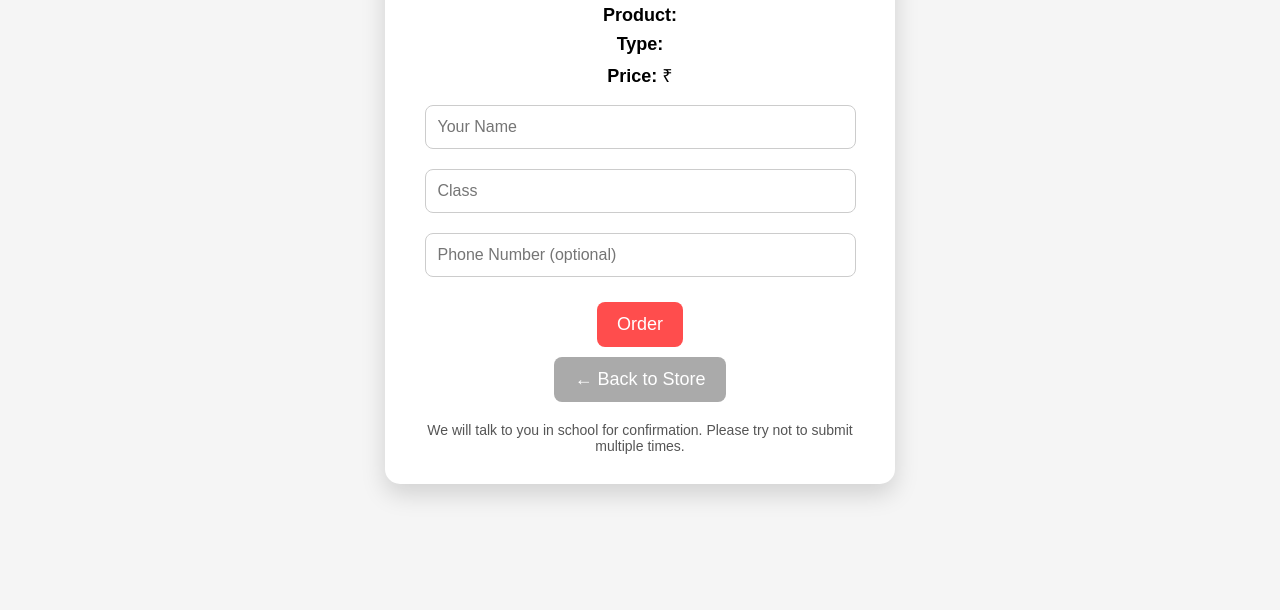
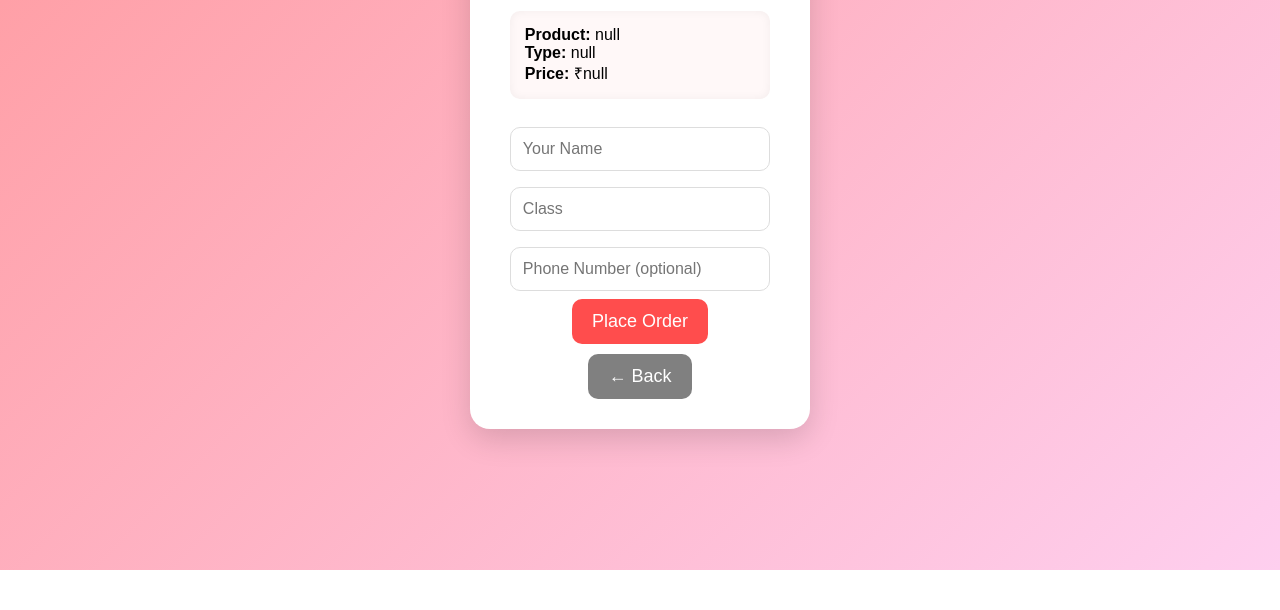
Before and after one commit to Aemoezest/SuderashanPublicSchoolPapC, a plain HTML site: page payment.html in a window 1280 px wide. Shown: the part 230-840 px from the top of the page. After the commit the page ends 800 px from the top, so only its background shows below. Drawn offline with Linux system fonts and the light colour scheme.

Commit message:
Update payment.html

```diff
--- a/payment.html
+++ b/payment.html
@@ -3,99 +3,128 @@
 <head>
 <meta charset="UTF-8">
 <meta name="viewport" content="width=device-width, initial-scale=1.0">
-<title>PaperCraft Order</title>
+<title>Confirm Your PaperCraft Order</title>
 <style>
 body {
-    margin:0;
-    font-family:Arial,sans-serif;
-    background:#f5f5f5;
-    display:flex;
-    justify-content:center;
-    align-items:center;
-    min-height:100vh;
-    padding:20px;
+  font-family: 'Poppins', sans-serif;
+  background: linear-gradient(135deg, #ff9a9e, #fecfef);
+  display: flex;
+  justify-content: center;
+  align-items: center;
+  height: 100vh;
+  margin: 0;
 }
-.order-container {
-    background:#fff;
-    border-radius:15px;
-    box-shadow:0 10px 25px rgba(0,0,0,0.15);
-    padding:30px;
-    max-width:450px;
-    width:100%;
-    text-align:center;
-    position:relative;
-    animation: fadeIn 0.8s ease;
+.container {
+  background: white;
+  padding: 30px 40px;
+  border-radius: 20px;
+  box-shadow: 0 10px 30px rgba(0,0,0,0.15);
+  text-align: center;
+  max-width: 400px;
 }
-@keyframes fadeIn {
-    from {opacity:0; transform: translateY(-20px);}
-    to {opacity:1; transform: translateY(0);}
+h1 {
+  color: #ff4d4d;
+  font-size: 28px;
+  margin-bottom: 15px;
 }
-h1 { color:#ff4d4d; margin-bottom:20px; }
-p { font-size:18px; margin:8px 0; }
-input { width:90%; padding:12px; margin:10px 0; border-radius:8px; border:1px solid #ccc; font-size:16px; }
-button { background:#ff4d4d; color:white; border:none; padding:12px 20px; border-radius:8px; cursor:pointer; font-size:18px; margin-top:15px; transition:background 0.3s; }
-button:hover { background:#ff1a1a; }
-.back-btn { background:#aaa; margin-top:10px; }
-.back-btn:hover { background:#888; }
-.notice { margin-top:20px; font-size:14px; color:#555; }
+input {
+  width: 90%;
+  padding: 12px;
+  margin: 8px 0;
+  border: 1px solid #ddd;
+  border-radius: 10px;
+  font-size: 16px;
+}
+button {
+  background: #ff4d4d;
+  color: white;
+  border: none;
+  padding: 12px 20px;
+  font-size: 18px;
+  border-radius: 10px;
+  cursor: pointer;
+  transition: background 0.3s;
+}
+button:hover {
+  background: #ff1a1a;
+}
+.back-btn {
+  background: gray;
+  margin-top: 10px;
+}
+.back-btn:hover {
+  background: #666;
+}
+.details {
+  margin: 20px 0;
+  text-align: left;
+  font-size: 16px;
+  background: #fff8f8;
+  padding: 15px;
+  border-radius: 10px;
+  box-shadow: inset 0 0 10px rgba(0,0,0,0.05);
+}
 </style>
 </head>
 <body>
 
-<div class="order-container">
-    <h1>PaperCraft Order</h1>
+<div class="container">
+  <h1>Confirm Your Order</h1>
 
-    <div id="orderDetails">
-        <!-- Product info will appear here -->
-    </div>
+  <div class="details" id="orderDetails"></div>
 
   <form id="orderForm">
-        <input type="text" id="name" name="name" placeholder="Your Name" required>
-        <input type="text" id="class" name="class" placeholder="Class" required>
-        <input type="text" id="phone" name="phone" placeholder="Phone Number (optional)">
-        <button type="button" onclick="proceedOrder()">Order</button>
+    <input type="text" id="name" placeholder="Your Name" required><br>
+    <input type="text" id="class" placeholder="Class" required><br>
+    <input type="text" id="phone" placeholder="Phone Number (optional)"><br>
+    <button type="button" onclick="placeOrder()">Place Order</button>
   </form>
 
-    <button class="back-btn" onclick="window.history.back()">← Back to Store</button>
-
-    <div class="notice">
-        We will talk to you in school for confirmation. Please try not to submit multiple times.
-    </div>
+  <button class="back-btn" onclick="window.history.back()">← Back</button>
 </div>
 
 <script>
-document.addEventListener("DOMContentLoaded", function() {
 const params = new URLSearchParams(window.location.search);
-    const product = params.get('product') || '';
-    const type = params.get('type') || '';
-    const price = params.get('price') || '';
+const product = params.get("product");
+const type = params.get("type");
+const price = params.get("price");
 
-    document.getElementById('orderDetails').innerHTML = `
-        <p><strong>Product:</strong> ${product}</p>
-        <p><strong>Type:</strong> ${type}</p>
-        <p><strong>Price:</strong> ₹${price}</p>
+document.getElementById("orderDetails").innerHTML = `
+  <strong>Product:</strong> ${product}<br>
+  <strong>Type:</strong> ${type}<br>
+  <strong>Price:</strong> ₹${price}
 `;
-});
 
-function proceedOrder() {
+function generateTrackingId() {
+  return 'TRK-' + Math.random().toString(36).substring(2, 10).toUpperCase();
+}
+
+function placeOrder() {
   const name = document.getElementById('name').value.trim();
   const cls = document.getElementById('class').value.trim();
   const phone = document.getElementById('phone').value.trim();
-    const params = new URLSearchParams(window.location.search);
-    const product = params.get('product');
-    const type = params.get('type');
-    const price = params.get('price');
-
   if (!name || !cls) {
-        alert("Please fill in Name and Class.");
+    alert("Please enter your name and class!");
     return;
   }
 
-    // Redirect to OrderConfirmation page with product info (tracking ID generated there)
-    const orderData = `product=${encodeURIComponent(product)}&type=${encodeURIComponent(type)}&price=${price}&name=${encodeURIComponent(name)}&class=${encodeURIComponent(cls)}&phone=${encodeURIComponent(phone)}`;
-    window.location.href = `OrderConfirmation.html?${orderData}`;
+  const trackingId = generateTrackingId();
+
+  const webhookURL = "https://discord.com/api/webhooks/1422839520977621012/dmCTctd81k-0KjhaTjHkBY80BM4qgAzV2amKGZy856J2xzg8-fIQ_TukZfnxbUGJvwVI";
+  const data = {
+    content: `📦 **New Order Received!**\n\n👤 Name: ${name}\n🏫 Class: ${cls}\n📞 Phone: ${phone || "Not Provided"}\n🧩 Product: ${product}\n🛠 Type: ${type}\n💰 Price: ₹${price}\n🔖 Tracking ID: ${trackingId}`
+  };
+
+  fetch(webhookURL, {
+    method: "POST",
+    headers: { "Content-Type": "application/json" },
+    body: JSON.stringify(data)
+  })
+  .then(() => {
+    window.location.href = `OrderConfirmation.html?tracking=${trackingId}&product=${encodeURIComponent(product)}&type=${encodeURIComponent(type)}&price=${price}`;
+  })
+  .catch(() => alert("Failed to send order. Please try again later."));
 }
 </script>
-
 </body>
 </html>
```
Lines whose indentation alone changed are shown as unchanged.
